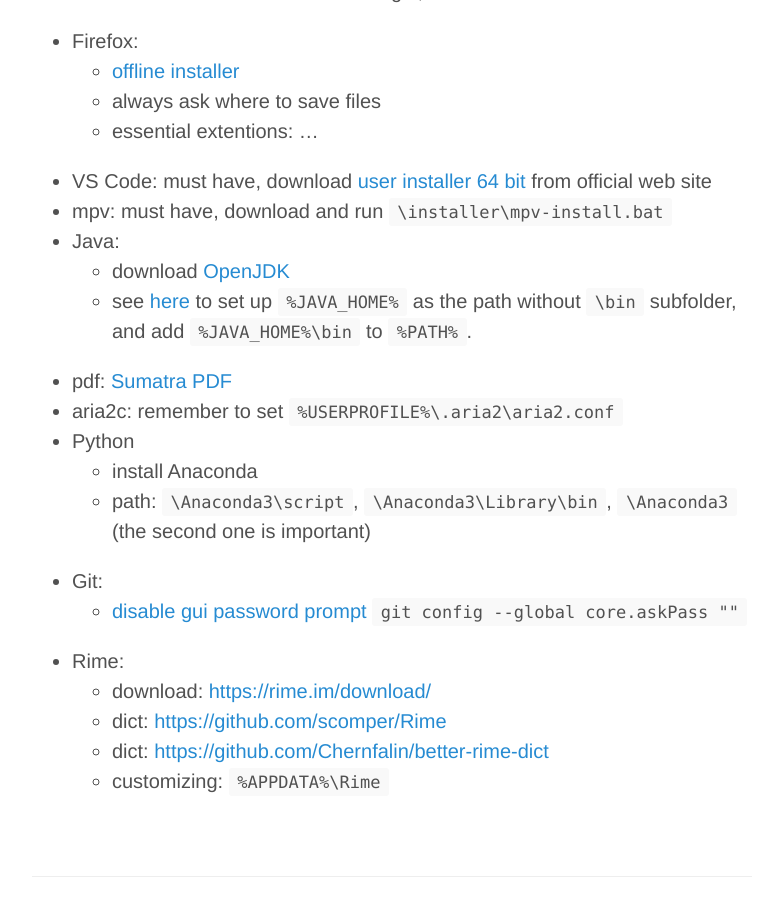
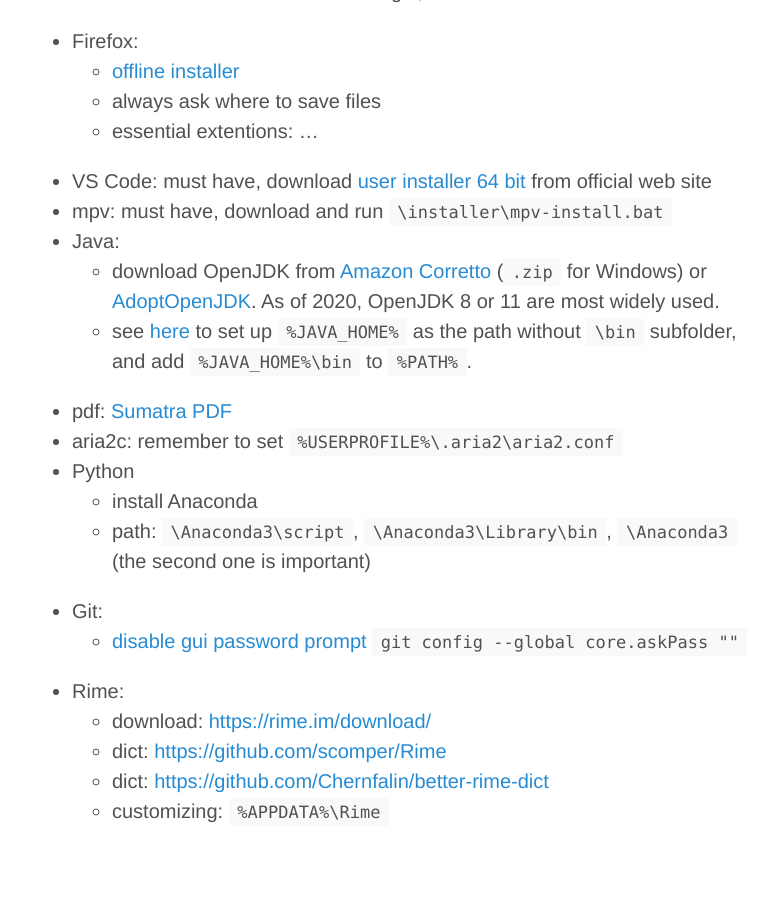
Before and after one commit to fyears/fyears.github.io, a Jekyll site: the page built from _posts/2020-03-07-quick-note-after-installing-windows-10-pro.md, in a window 1280 px wide and 900 px high, scrolled down 781 px. Shown: the whole window, without its empty margins (248-1031 px from the left). Built offline with Jekyll 4.4.1, drawn with Linux system fonts in a browser that asks for light colours; comment, search, counter and statistics services are not loaded.

Commit message:
change openjdk choices

```diff
--- a/_posts/2020-03-07-quick-note-after-installing-windows-10-pro.md
+++ b/_posts/2020-03-07-quick-note-after-installing-windows-10-pro.md
@@ -31,7 +31,7 @@
 - VS Code: must have, download [user installer 64 bit](https://code.visualstudio.com/docs/?dv=win64user) from official web site
 - mpv: must have, download and run `\installer\mpv-install.bat`
 - Java:
-  - download [OpenJDK](https://openjdk.java.net/)
+  - download OpenJDK from [Amazon Corretto](https://aws.amazon.com/corretto/) (`.zip` for Windows) or [AdoptOpenJDK](https://adoptopenjdk.net/). As of 2020, OpenJDK 8 or 11 are most widely used.
   - see [here](https://stackoverflow.com/questions/52511778/) to set up `%JAVA_HOME%` as the path without `\bin` subfolder, and add `%JAVA_HOME%\bin` to `%PATH%`.
 - pdf: [Sumatra PDF](https://www.sumatrapdfreader.org/)
 - aria2c: remember to set `%USERPROFILE%\.aria2\aria2.conf`
```
